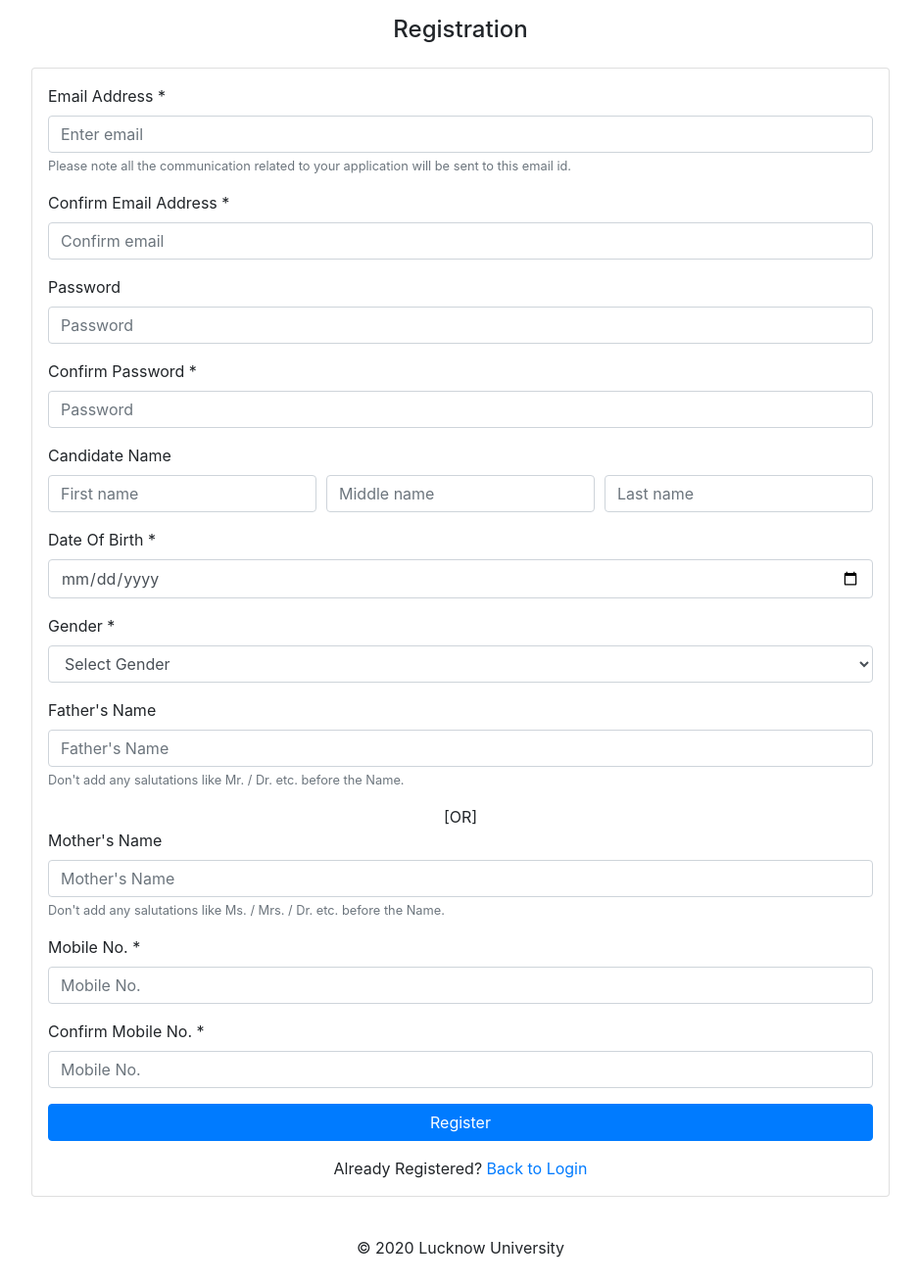
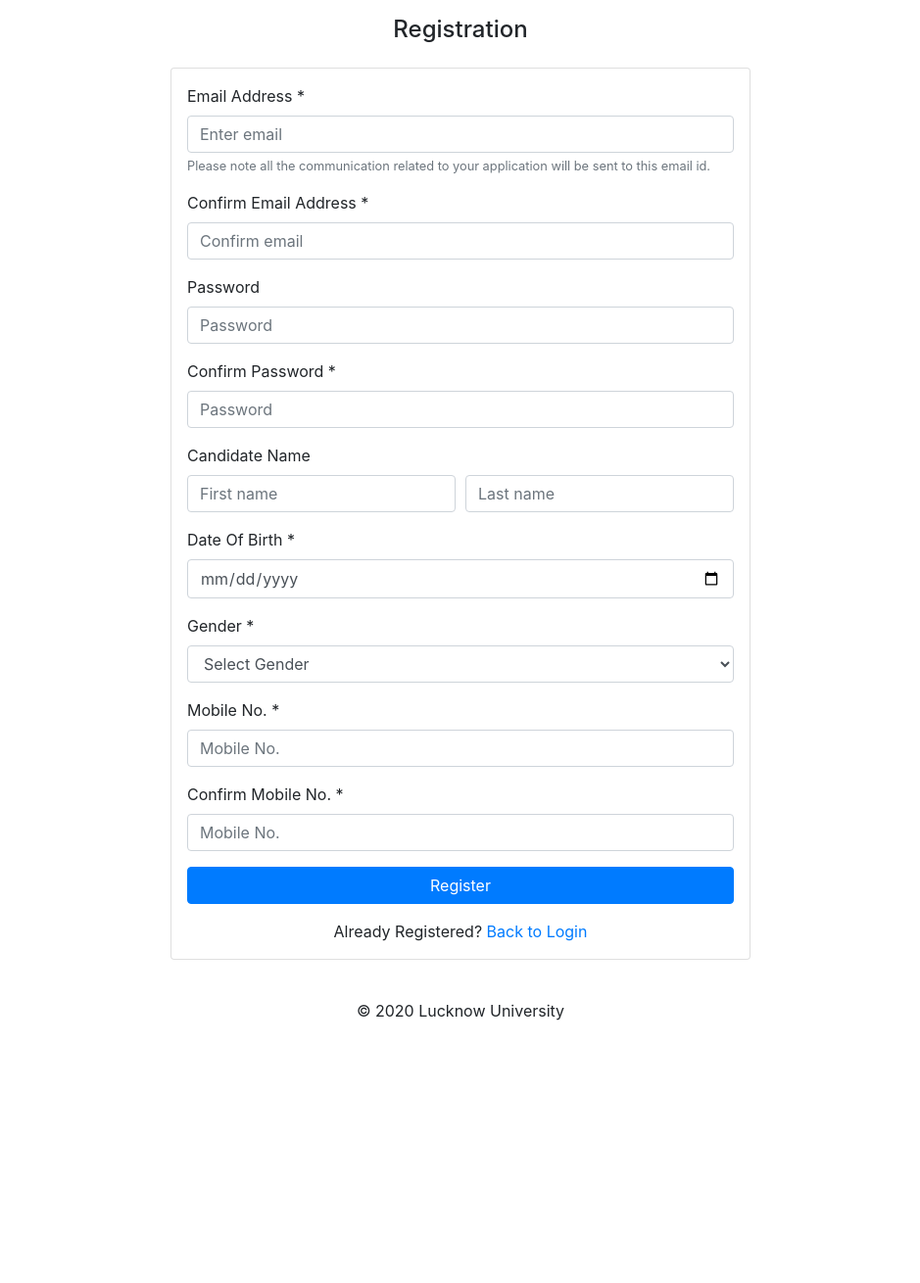
Before and after one commit to Aroxbit/LU-recruitment-portal, a PHP site: page /registration.php in a window 1280 px wide. Shown: the part 94-1404 px from the top of the page at 98% size, without its empty margins (170-1109 px from the left). After the commit the page ends 1136 px from the top, so only its background shows below. Run offline with PHP 8.4, Linux system fonts and the light colour scheme.

Commit message:
Removed Unused form elements.

```diff
--- a/application/candidate.php
+++ b/application/candidate.php
@@ -51,15 +51,12 @@
 
         <div class="d-flex justify-content-center">
 
-          <form method="" action="" class="mt-3 p-3">
+          <form method="" action="" class="mt-3 p-3 w-75">
             <div class="form-group">
               <label>Candidate Name *</label>
               <div class="form-row">
                 <div class="col">
                   <input name="fname" type="text" class="form-control" placeholder="First name" required />
-                </div>
-                <div class="col">
-                  <input name="mname" type="text" class="form-control" placeholder="Middle name" />
                 </div>
                 <div class="col">
                   <input name="lname" type="text" class="form-control" placeholder="Last name" required />
--- a/registration.php
+++ b/registration.php
@@ -65,9 +65,6 @@
                 <input name="fname" type="text" class="form-control" placeholder="First name" required />
               </div>
               <div class="col">
-                <input name="mname" type="text" class="form-control" placeholder="Middle name" />
-              </div>
-              <div class="col">
                 <input name="lname" type="text" class="form-control" placeholder="Last name" required />
               </div>
             </div>
@@ -86,25 +83,6 @@
               <option value="female">Female</option>
               <option value="other">Other</option>
             </select>
-          </div>
-
-          <div class="form-group">
-            <label>Father's Name</label>
-            <input class="form-control" type="text" placeholder="Father's Name" />
-            <small class="form-text text-muted">
-              Don't add any salutations like Mr. / Dr. etc. before the Name.
-            </small>
-          </div>
-
-          <div class="text-center">[OR]</div>
-
-          <div class="form-group">
-            <label>Mother's Name</label>
-            <input class="form-control" type="text" placeholder="Mother's Name" />
-            <small class="form-text text-muted">
-              Don't add any salutations like Ms. / Mrs. / Dr. etc. before the
-              Name.
-            </small>
           </div>
 
           <div class="form-group">
```
